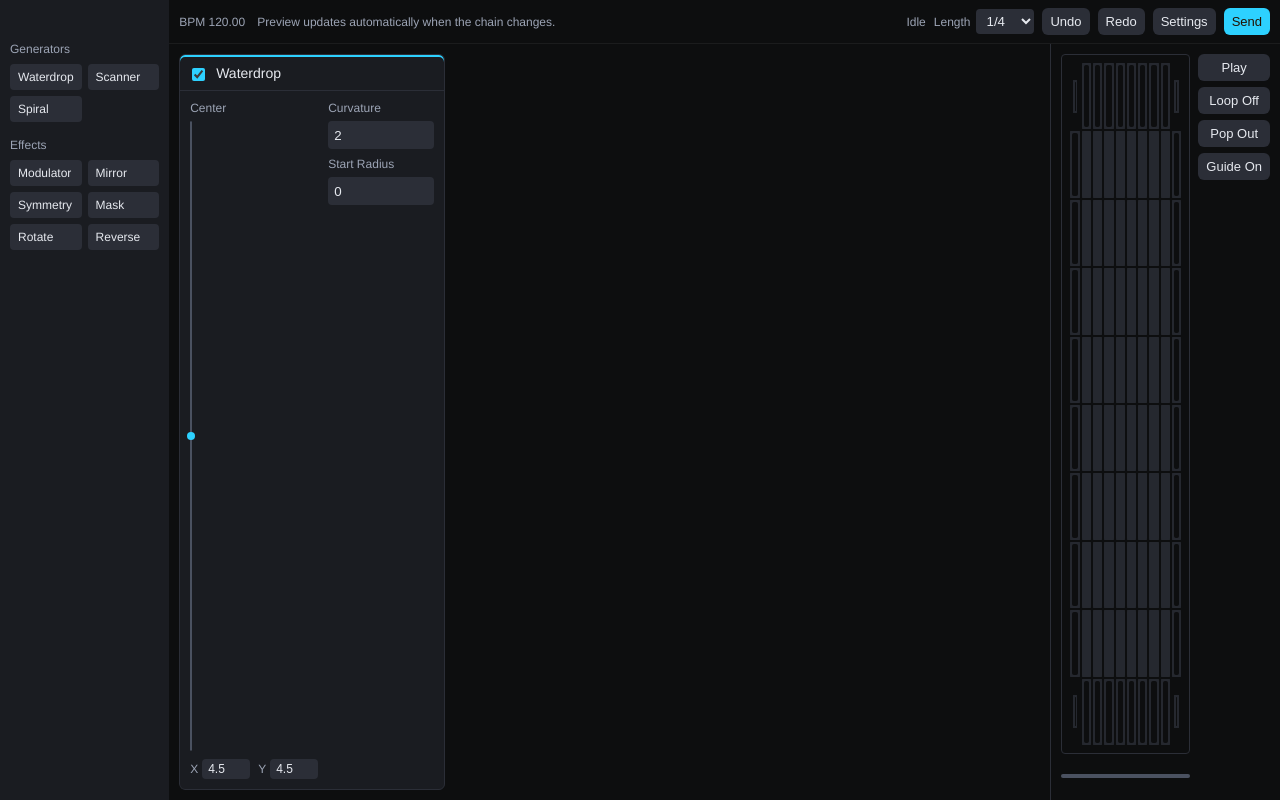
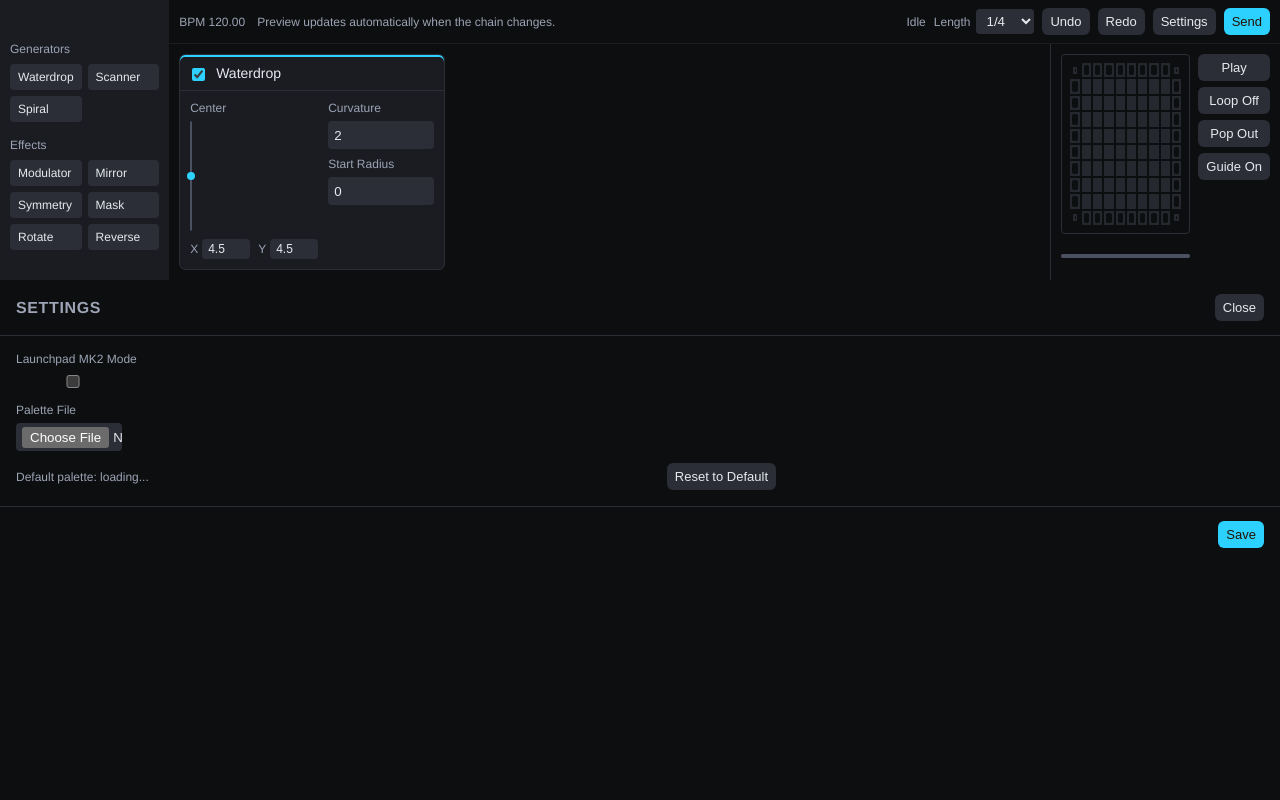
Before and after one commit to sihyunlts/compass, a Svelte app: page / in a window 1280 px wide. Built offline with nearby package versions, Linux system fonts and the light colour scheme.

Commit message:
style(renderer): add max-width to #app to constrain layout width

```diff
--- a/src/renderer/styles/base.scss
+++ b/src/renderer/styles/base.scss
@@ -34,5 +34,6 @@ html, body {
 }
 
 #app {
+  max-height: 280px;
   height: 100%;
 }
```
